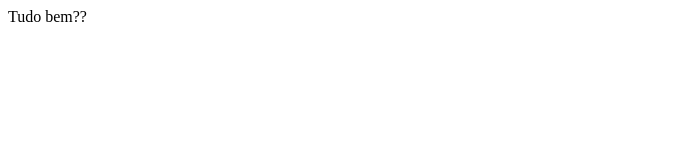
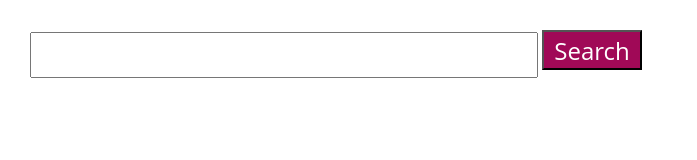
Before and after one commit to Adalab/m2-evaluacion-final-anamontiaga, a website: page public/index.html in a window 1280 px wide. Shown: the whole page, without its empty margins (0-697 px from the left). Drawn offline with nearby package versions, Linux system fonts and the light colour scheme.

Commit message:
check routes, build main variables

```diff
--- a/_src/assets/scss/core/_variables.scss
+++ b/_src/assets/scss/core/_variables.scss
@@ -1 +1,8 @@
-// $color-white: #f3f4f5;
+// Colors
+$color-button: #a00957;
+$color-white: white;
+$color-background-films: pink;
+$color-title-film: rgb(96, 39, 48);
+
+// Fonts
+$font-family-primary: "Open Sans", sans-serif;
--- a/_src/assets/scss/main.scss
+++ b/_src/assets/scss/main.scss
@@ -1 +1,19 @@
-// @import 'core/variables';
+@import "core/variables";
+
+.page {
+  margin: 0px;
+  padding: 30px;
+  &__search--film {
+    width: 500px;
+    height: 40px;
+  }
+  &__search--button {
+    width: 100px;
+    height: 40px;
+    box-sizing: border-box;
+    font-family: $font-family-primary;
+    background-color: $color-button;
+    color: $color-white;
+    font-size: 24px;
+  }
+}
--- a/public/index.html
+++ b/public/index.html
@@ -4,15 +4,17 @@
     <head>
         <meta charset="UTF-8" />
         <title>Evaluación final M2 :: Ana Montiaga</title>
-        <link rel="icon" href="favicon.png"
+        <meta name="viewport" content="width=device-width, initial-scale=1"
         />
+        <link rel="icon" href="favicon.png" />
         <link rel="stylesheet" href="assets/css/main.css" />
     </head>
 
-    <body>
-        <div class="page">
-            <header class="page__header">Tudo bem??</header>
-        </div>
+    <body class="page">
+        <input class="page__search--film" type="text" />
+        <button class="page__search--button">Search</button>
+        <ul class="page__results"></ul>
+        <script src="assets/js/main.js"></script>
     </body>
 
 </html>
```
Also changed, not shown: _src/templates/index.html (+6 -4 lines), _src/templates/partials/_header.html (deleted, +0 -1 lines), public/assets/css/main.css, public/assets/images/logo-adalab-80px.png (deleted), 2 other files.
